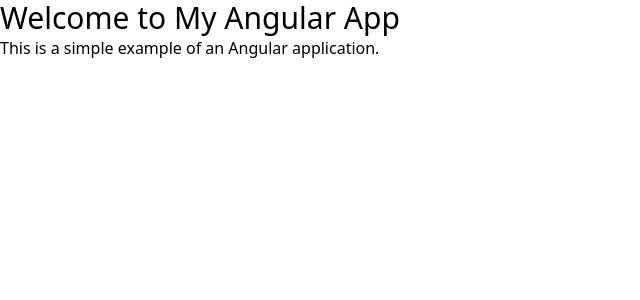
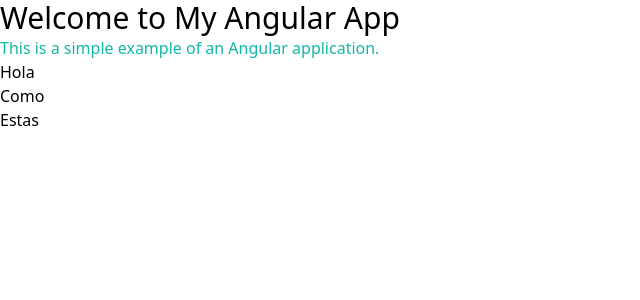
Before and after one commit to ivanFlor3s/task-tracker, an Angular app: page /dashboard in a window 1280 px wide. Before the commit this address led to /. Shown: the top 300 px of the page, without its empty margins (0-640 px from the left). Built offline with nearby package versions, Linux system fonts and the light colour scheme.

Commit message:
add dashboard component + routes

```diff
--- a/src/app/app.component.html
+++ b/src/app/app.component.html
@@ -1,9 +1,8 @@
 <main class="main font-i">
   <div class="container">
     <h1 class="text-3xl">Welcome to My Angular App</h1>
-    <p>This is a simple example of an Angular application.</p>
+    <p class="text-teal-500">This is a simple example of an Angular application.</p>
   </div>
 </main>
 
-
 <router-outlet />
--- a/src/app/app.routes.ts
+++ b/src/app/app.routes.ts
@@ -1,3 +1,12 @@
 import { Routes } from '@angular/router';
 
-export const routes: Routes = [];
+export const routes: Routes = [
+  {
+    path: 'dashboard',
+    loadComponent: () =>
+      import('./features/dashboard/pages/dashboard-page/dashboard-page.component').then(
+        (m) => m.DashboardPageComponent,
+      ),
+  },
+  { path: '', redirectTo: '/tasks', pathMatch: 'full' },
+];
--- /dev/null
+++ b/src/app/features/dashboard/pages/dashboard-page/dashboard-page.component.html
@@ -0,0 +1 @@
+<app-side-bar [menuItems]="['Hola', 'Como', 'Estas']"></app-side-bar>
```
Also changed, not shown: src/app/features/dashboard/pages/dashboard-page/dashboard-page.component.ts (added, +10 -0 lines), src/app/features/dashboard/pages/dashboard-page/dashboard-page.component.css (added), 1 other file (tests, documents, lock files or other folders).
